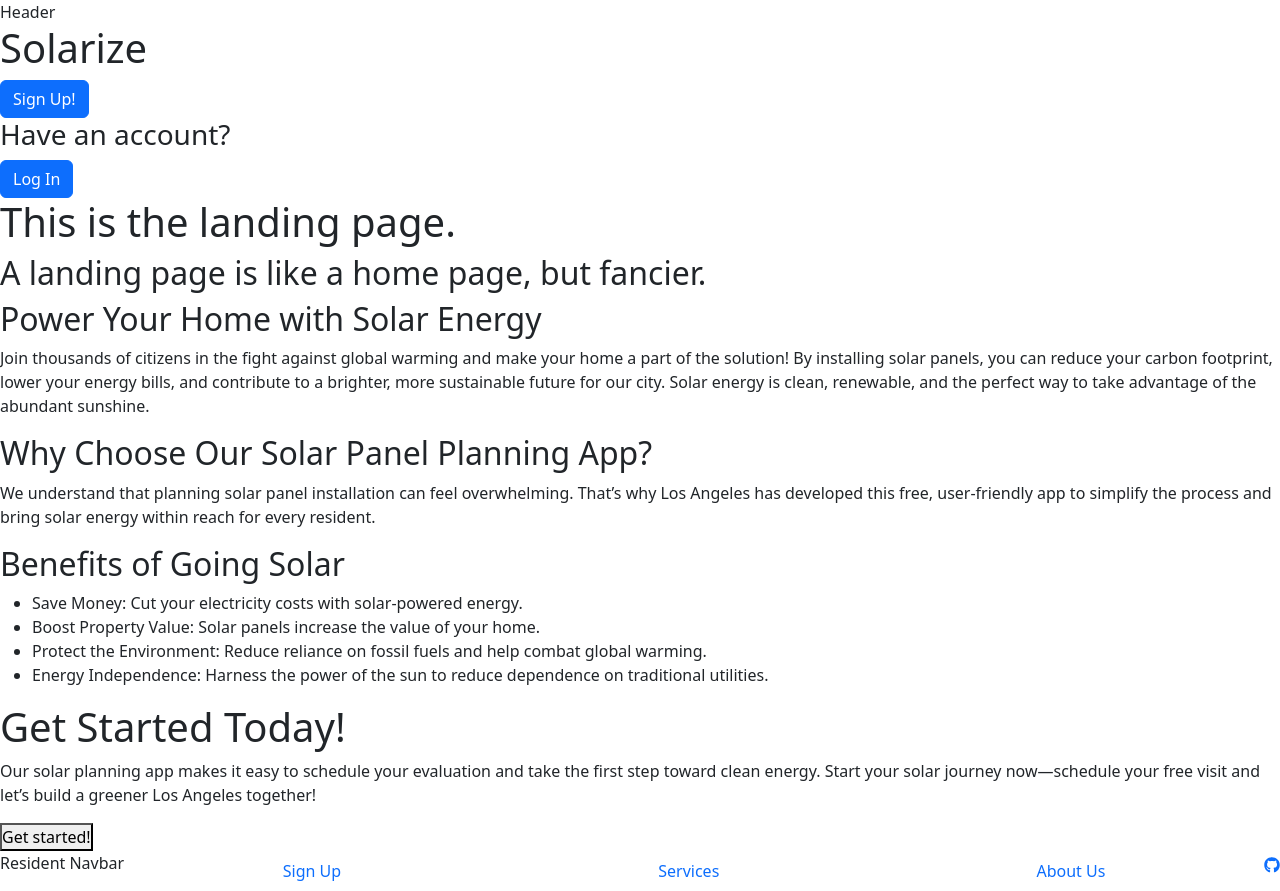
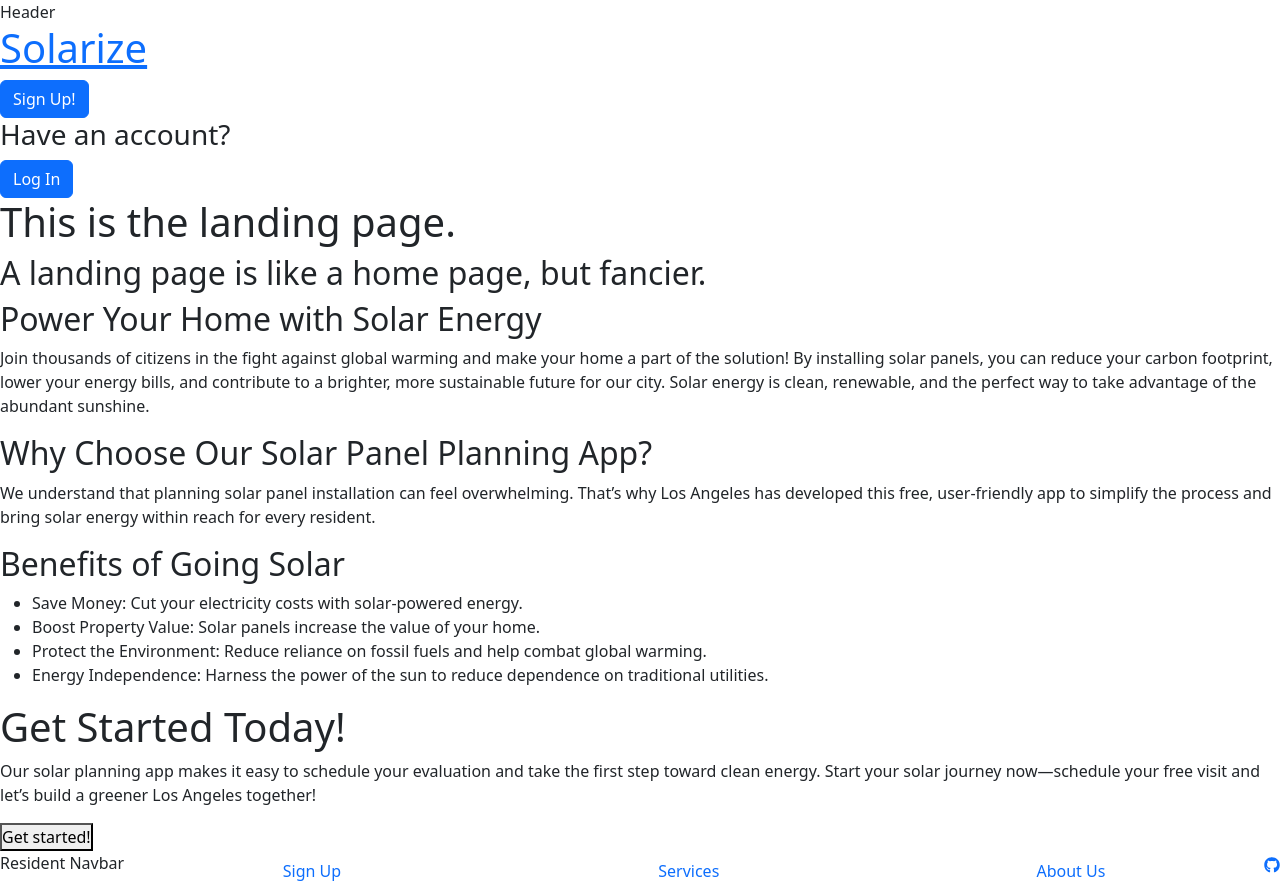
Before and after one commit to chingu-voyages/v52-tier3-team-38, a Next.js app: page / in a window 1280 px wide. Built offline with nearby package versions, Linux system fonts and the light colour scheme; no server answers.

Commit message:
Replace header titles with links to home in AdminHeader, UnauthHeader, and UserHeader components for improved navigation.

```diff
--- a/src/app/components/AdminHeader.js
+++ b/src/app/components/AdminHeader.js
@@ -3,6 +3,7 @@
 import { Button } from "react-bootstrap";
 import { useRouter } from "next/navigation";
 import { clientLogout } from "../../../utils/supabase/client-logout";
+import Link from "next/link";
 
 const AdminHeader = () => {
 
@@ -15,7 +16,7 @@
   return (
     <>
     <div>Header</div>
-    <h1>Solarize</h1>
+    <Link href="/"><h1>Solarize</h1></Link>
     <h3>Logged in as admin!</h3>
     <Button variant="danger" onClick={handleLogout}>Log Out</Button>
     </>
--- a/src/app/components/UnauthHeader.js
+++ b/src/app/components/UnauthHeader.js
@@ -2,6 +2,7 @@
 
 import { Button } from "react-bootstrap"
 import { useRouter } from "next/navigation"
+import Link from "next/link";
 
 const UnauthHeader = () => {
 
@@ -10,7 +11,7 @@
   return (
     <>
     <div>Header</div>
-    <h1>Solarize</h1>
+    <Link href="/"><h1>Solarize</h1></Link>
     <Button variant="primary" onClick={() => router.push("/signup")}>Sign Up!</Button>
     <h3>Have an account?</h3>
     <Button variant="primary" onClick={() => router.push("/login")}>Log In</Button>
--- a/src/app/components/UserHeader.js
+++ b/src/app/components/UserHeader.js
@@ -3,6 +3,7 @@
 import { Button } from "react-bootstrap";
 import { useRouter } from "next/navigation";
 import { clientLogout } from "../../../utils/supabase/client-logout";
+import Link from "next/link";
 
 const UserHeader = () => {
 
@@ -15,7 +16,7 @@
   return (
     <>
     <div>Header</div>
-    <h1>Solarize</h1>
+    <Link href="/"><h1>Solarize</h1></Link>
     <h3>Logged in as resident!</h3>
     <Button variant="danger" onClick={handleLogout}>Log Out</Button>
     </>
```
